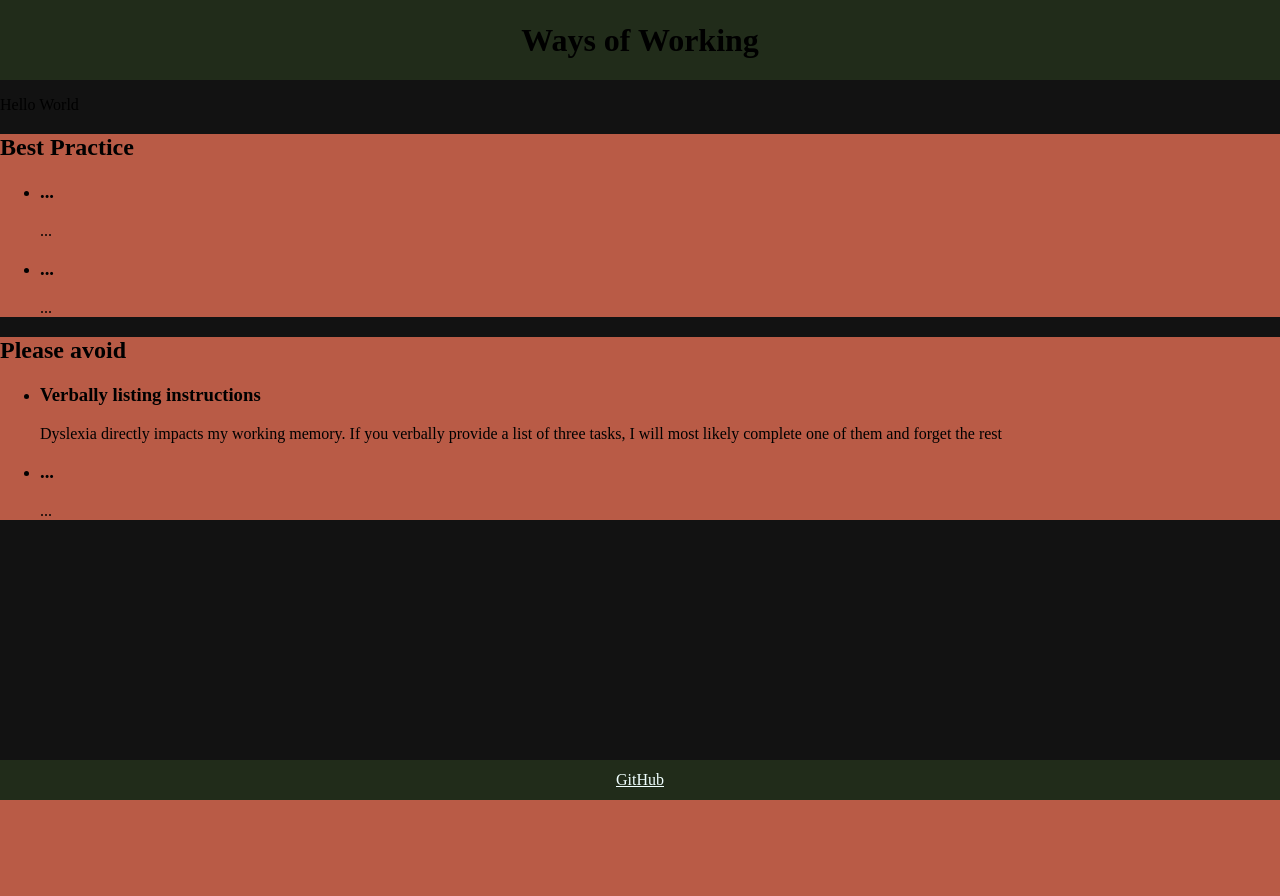
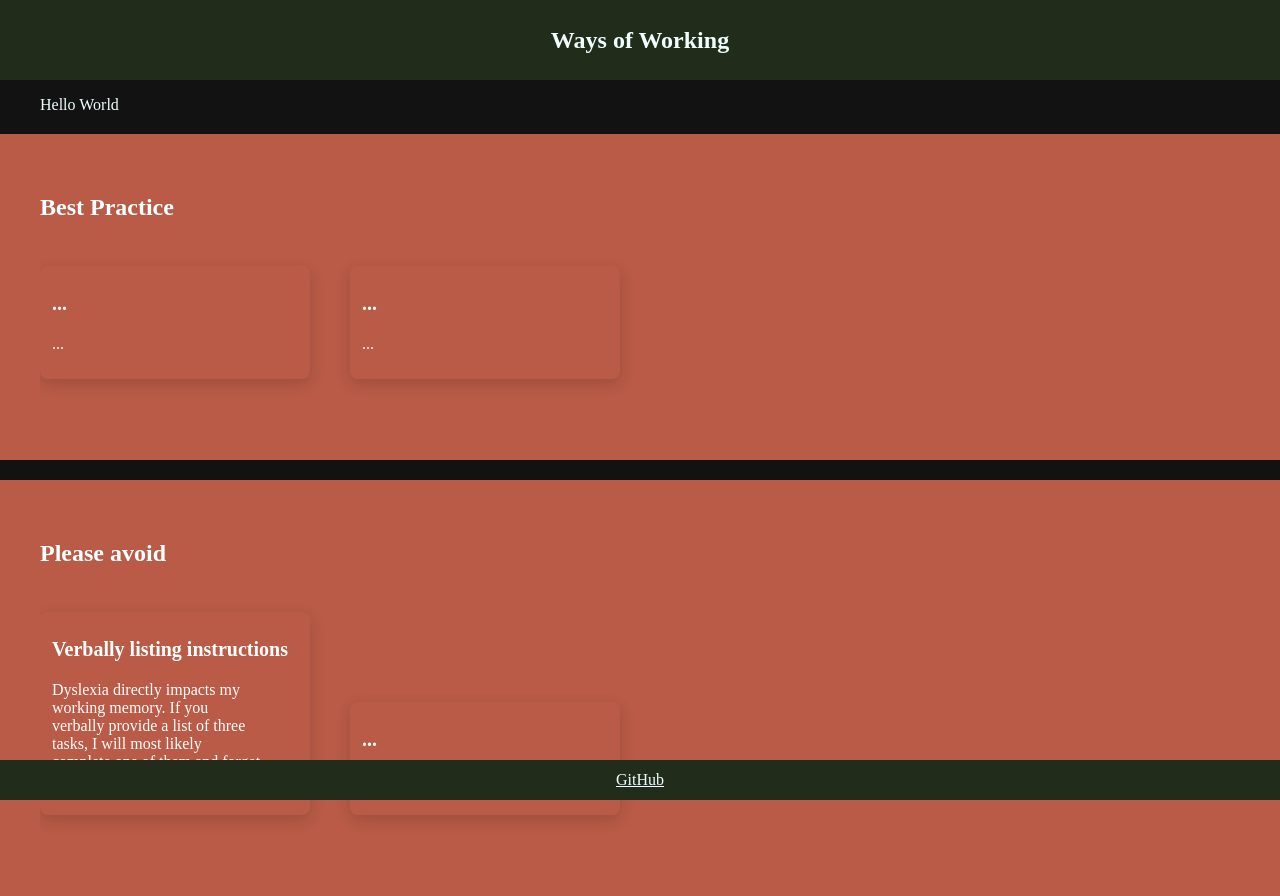
Before and after one commit to Dr-Passmore/Flask-Project-Ways-of-Working, a Flask app: page / in a window 1280 px wide. Before the commit the page ends 800 px from the top, so only its background shows below. Run offline with Flask 2, Linux system fonts and the light colour scheme; some libraries are stand-ins or nearby versions.

Commit message:
AB#97 Java script file created
Signed-off-by: Phillip Passmore <phillipspassmore@gmail.com>

```diff
--- a/app.py
+++ b/app.py
@@ -1,5 +1,6 @@
 from datetime import datetime
 from flask import Flask, render_template, request, redirect, url_for, send_from_directory
+import mimetypes
 app = Flask(__name__)
 
 
@@ -9,6 +10,7 @@
    return render_template('index.html')
 
 
+mimetypes.add_type("application/javascript", ".js", True)
 
 if __name__ == '__main__':
    app.run()
--- a/static/bootstrap/css/styles.css
+++ b/static/bootstrap/css/styles.css
@@ -13,6 +13,11 @@
     justify-content: center;
 }
 
+header h1 {
+    font-size: x-large;
+    color: azure;
+}
+
 body {
     margin: 0;
     padding: 0;
@@ -21,7 +26,113 @@
     background-attachment: fixed;
     position: relative;
     overflow-y: scroll;
+    color: azure;
     }
+.introSection {
+    padding-left: 40px;
+    color: azure;
+}
+
+.container {
+    max-width: 1400px;
+    padding: 40px;
+    margin: 0 auto;
+    background-color: #121212;
+    margin-top: 20px;
+  }
+
+.cards {
+    display: grid;
+    grid-auto-columns: 100%;
+    grid-column-gap: 10px;
+    grid-auto-flow: column;
+    padding: 25px 0px;
+    list-style: none;
+    overflow-x: scroll;
+    scroll-snap-type: x mandatory;
+  }
+
+.card {
+    display: flex;
+    flex-direction: column;
+    padding: 20px;
+    background: var(--white);
+    border-radius: 12px;
+    box-shadow: 0 5px 15px rgba(0, 0, 0, 15%);
+    scroll-snap-align: start;
+    transition: all 0.2s;
+  }
+
+.card:hover {
+    color: var(--white);
+    background: var(--orange);
+  }
+
+.card .card-title {
+    font-size: 20px;
+  }
+
+.card .card-content {
+    margin: 20px 0;
+    max-width: 85%;
+  }
+
+.card  {
+    margin-top: auto;
+  }
+
+.card {
+    display: inline-block;
+    text-decoration: none;
+    color: white;
+    /*background: var(--orange);*/
+    padding: 6px 12px;
+    border-radius: 8px;
+    transition: background 0.2s;
+  }
+
+
+.cards::-webkit-scrollbar {
+    height: 12px;
+  }
+
+.cards::-webkit-scrollbar-thumb,
+.cards::-webkit-scrollbar-track {
+    border-radius: 92px;
+  }
+
+.cards::-webkit-scrollbar-thumb {
+    background: var(--darkorange);
+  }
+
+.cards::-webkit-scrollbar-track {
+    background: var(--thumb);
+  }
+
+@media (min-width: 500px) {
+    .cards {
+      grid-auto-columns: calc(50% - 10px);
+      grid-column-gap: 20px;
+    }
+  }
+
+@media (min-width: 700px) {
+    .cards {
+      grid-auto-columns: calc(calc(100% / 3) - 20px);
+      grid-column-gap: 30px;
+    }
+  }
+
+@media (min-width: 1100px) {
+    .cards {
+      grid-auto-columns: calc(25% - 30px);
+      grid-column-gap: 40px;
+    }
+  }
+
+h2 {
+    color: azure;
+}
 
 footer {
     background-color: #212c1a;
--- a/templates/index.html
+++ b/templates/index.html
@@ -10,6 +10,7 @@
   type="text/css"
   href="{{ url_for('static', filename='bootstrap/css/styles.css') }}"
   >
+
 
 </head>
 <header>
@@ -63,6 +64,7 @@
 
     </ul>
   </div>
+  <script src="{{url_for('static', filename='bootstrap/js/main.js')}}"></script>
 </body>
 <footer>
   <a href="https://github.com/Dr-Passmore"> GitHub</a>
```
Also changed, not shown: static/bootstrap/js/main.js (added).
